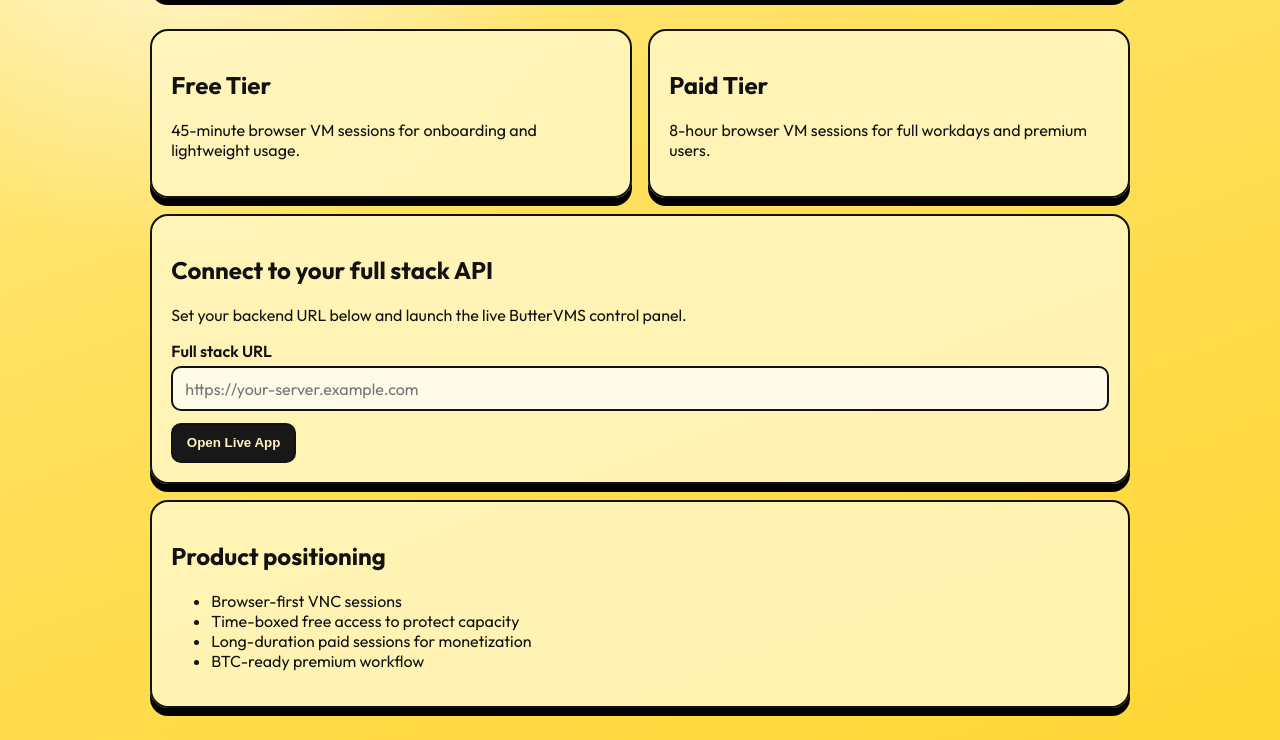
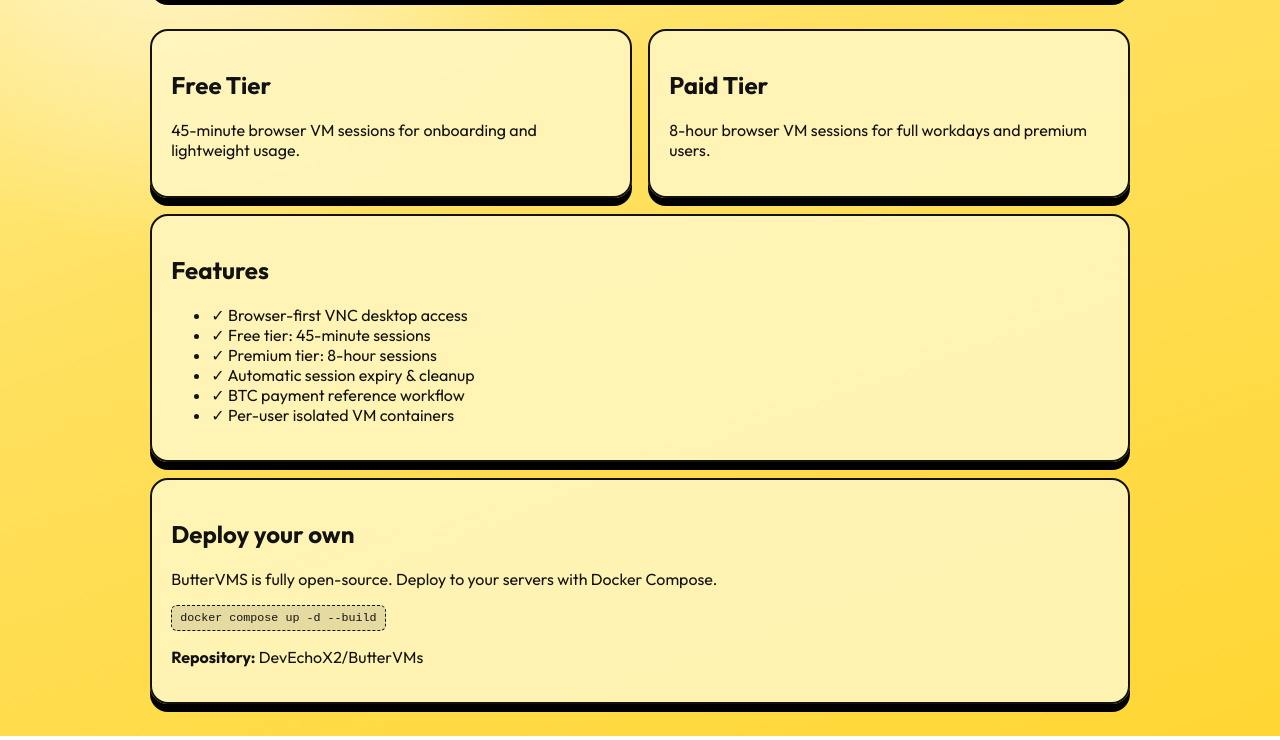
Before and after one commit to DevEchoX2/ButterVMs, a plain HTML site: page docs/index.html in a window 1280 px wide. Shown: the part 233-973 px from the top of the page. Drawn offline with Linux system fonts and the light colour scheme.

Commit message:
Simplify static site to marketing only; improve full-stack VM opening UX with better links and iframe

```diff
--- a/docs/app.js
+++ b/docs/app.js
@@ -1,12 +1,2 @@
-const openButton = document.getElementById("open-live");
-const apiInput = document.getElementById("api-url");
-
-openButton.addEventListener("click", () => {
-  const value = apiInput.value.trim();
-  if (!value) {
-    alert("Enter your full stack URL first.");
-    return;
-  }
-
-  window.open(value, "_blank", "noopener,noreferrer");
-});
+// Static site - marketing only.
+// Deploy full-stack app for interactive VM sessions.
--- a/docs/index.html
+++ b/docs/index.html
@@ -35,23 +35,24 @@
       </section>
 
       <section class="card">
-        <h2>Connect to your full stack API</h2>
-        <p>
-          Set your backend URL below and launch the live ButterVMS control panel.
-        </p>
-        <label for="api-url">Full stack URL</label>
-        <input id="api-url" type="text" placeholder="https://your-server.example.com" />
-        <button id="open-live">Open Live App</button>
+        <h2>Features</h2>
+        <ul>
+          <li>✓ Browser-first VNC desktop access</li>
+          <li>✓ Free tier: 45-minute sessions</li>
+          <li>✓ Premium tier: 8-hour sessions</li>
+          <li>✓ Automatic session expiry &amp; cleanup</li>
+          <li>✓ BTC payment reference workflow</li>
+          <li>✓ Per-user isolated VM containers</li>
+        </ul>
       </section>
 
       <section class="card">
-        <h2>Product positioning</h2>
-        <ul>
-          <li>Browser-first VNC sessions</li>
-          <li>Time-boxed free access to protect capacity</li>
-          <li>Long-duration paid sessions for monetization</li>
-          <li>BTC-ready premium workflow</li>
-        </ul>
+        <h2>Deploy your own</h2>
+        <p>ButterVMS is fully open-source. Deploy to your servers with Docker Compose.</p>
+        <code>docker compose up -d --build</code>
+        <p style="margin-top: 1rem;">
+          <strong>Repository:</strong> <a href="https://github.com/DevEchoX2/ButterVMs" target="_blank" rel="noopener noreferrer">DevEchoX2/ButterVMs</a>
+        </p>
       </section>
     </main>
 
--- a/docs/styles.css
+++ b/docs/styles.css
@@ -77,6 +77,26 @@
   background: rgba(255, 255, 255, 0.7);
 }
 
+code {
+  display: inline-block;
+  background: rgba(0, 0, 0, 0.1);
+  border: 1px dashed var(--ink);
+  border-radius: 6px;
+  padding: 0.3rem 0.5rem;
+  font-family: monospace;
+  font-size: 0.9em;
+  overflow-wrap: break-word;
+}
+
+a {
+  color: var(--ink);
+  text-decoration: none;
+}
+
+a:hover {
+  text-decoration: underline;
+}
+
 button {
   margin-top: 0.75rem;
   border: 2px solid var(--ink);
```
Also changed, not shown: templates/result.html (+9 -6 lines), templates/session.html (+5 -3 lines).
